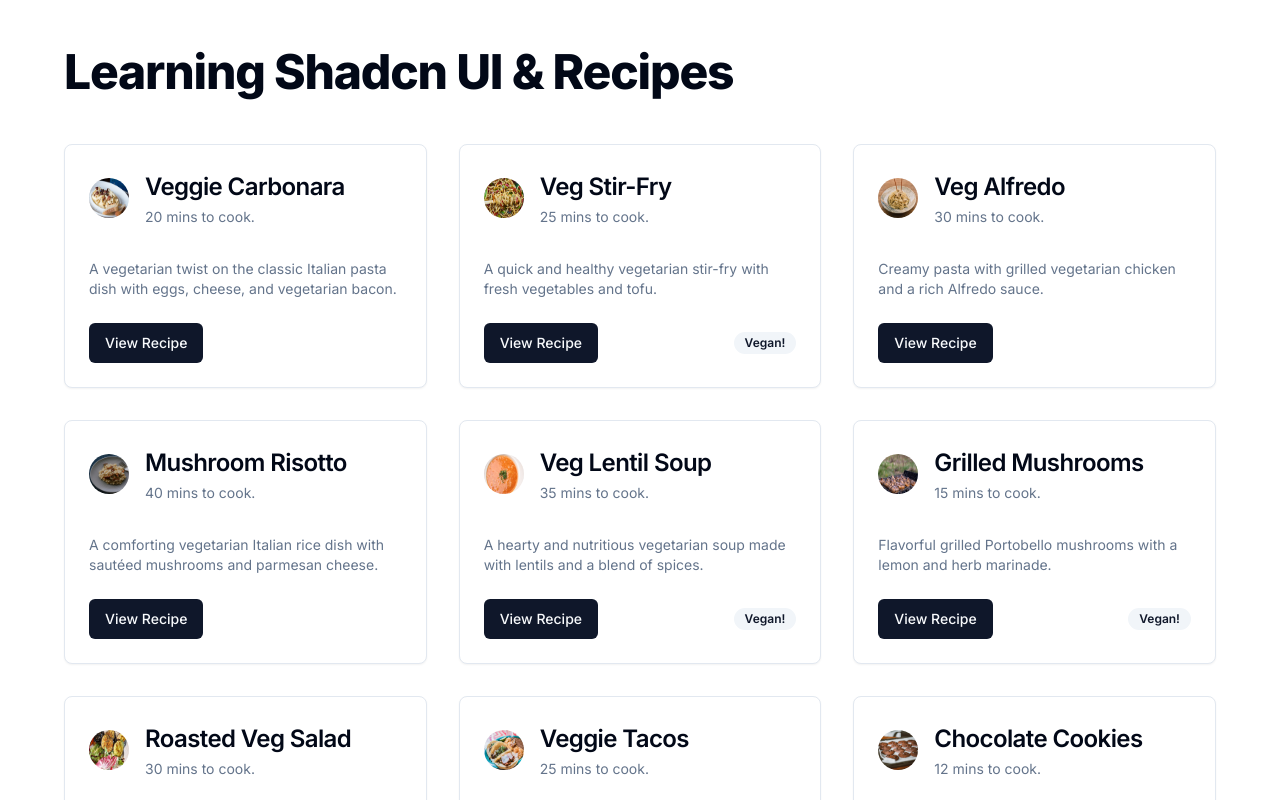
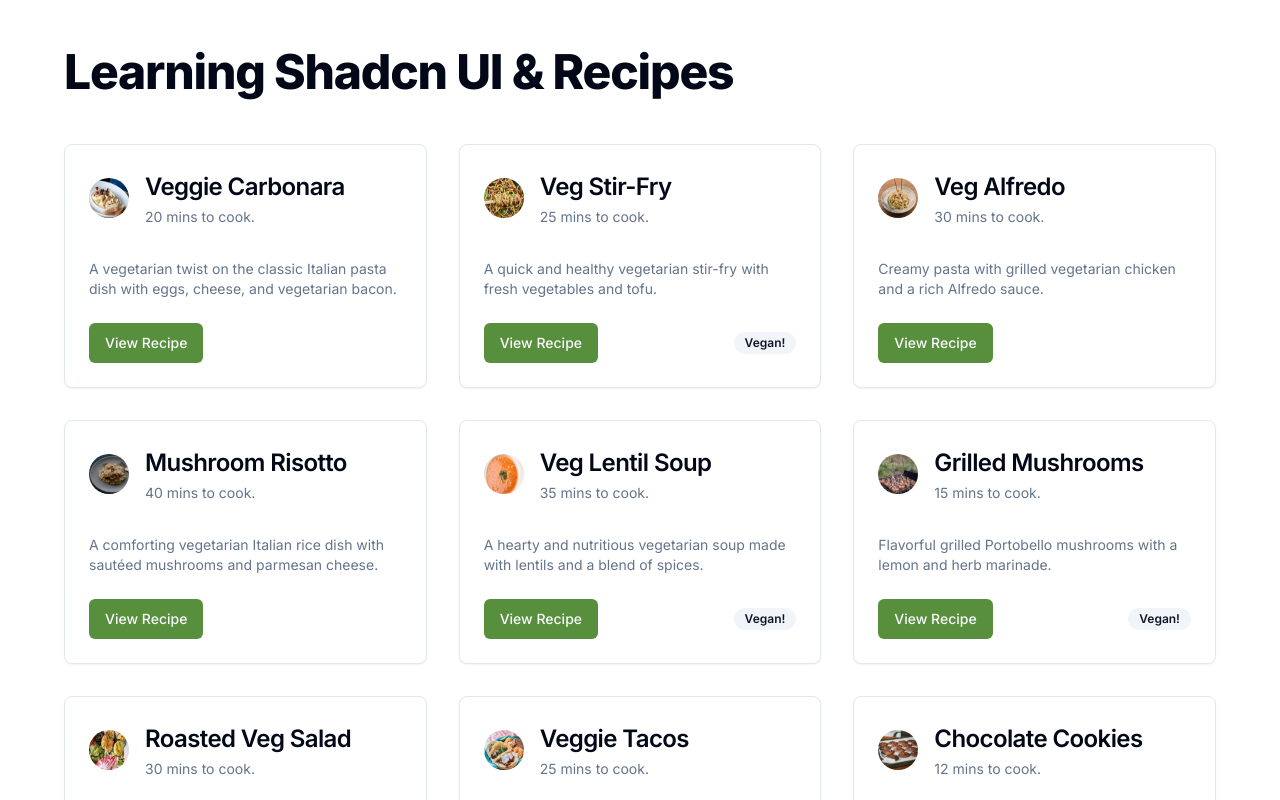
Before and after one commit to markpackham/shadcn-ui-learn-recipes, a Next.js app: page / in a window 1280 px wide. Shown: the top 800 px of the page. Built offline with nearby package versions, Linux system fonts and the light colour scheme; data requests are answered from the project's data file.

Commit message:
Change primary theme color to green
https://youtu.be/g8obw6jEhNs?si=F7MnNeGL6ESGu5s9&t=100

```diff
--- a/src/app/globals.css
+++ b/src/app/globals.css
@@ -13,7 +13,7 @@
     --popover: 0 0% 100%;
     --popover-foreground: 222.2 84% 4.9%;
 
-    --primary: 222.2 47.4% 11.2%;
+    --primary: 100 40% 40%;
     --primary-foreground: 210 40% 98%;
 
     --secondary: 210 40% 96.1%;
--- a/src/app/page.tsx
+++ b/src/app/page.tsx
@@ -24,7 +24,7 @@ async function getRecipes(): Promise<Recipe[]> {
 
 
   // Delay response as an excuse to show off the loader
-  await new Promise((resolve) => setTimeout(resolve, 3000));
+  await new Promise((resolve) => setTimeout(resolve, 1000));
 
   return response.json();
 }
```
